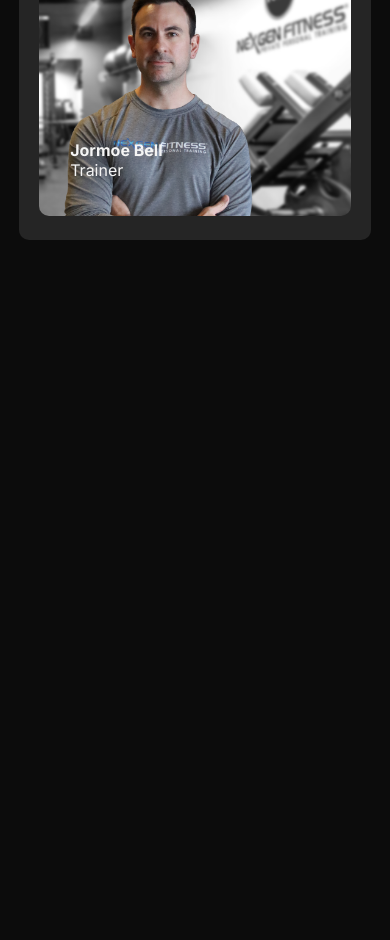
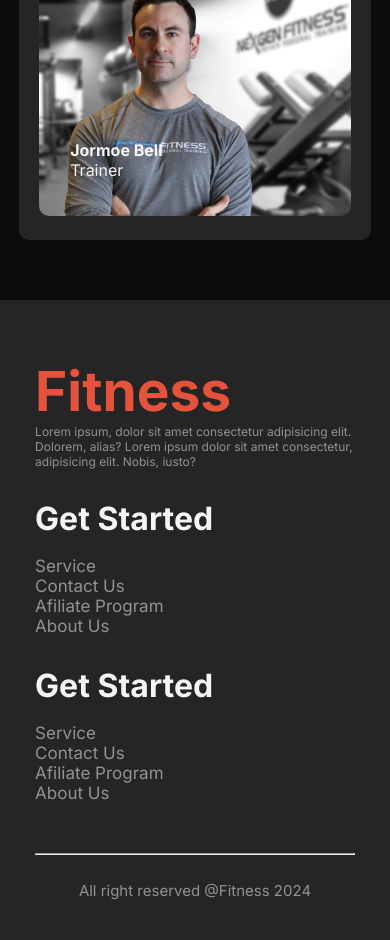
Before and after one commit to Ifuvhai/fitness-web-layout, a plain HTML site: page index.html in a window 390 px wide. Shown: the part 5100-6040 px from the top of the page. Before the commit the page ends 5400 px from the top, so only its background shows below. Drawn offline with Linux system fonts and the light colour scheme.

Commit message:
footer section created and make responsive

```diff
--- a/index.html
+++ b/index.html
@@ -203,6 +203,34 @@
 
     <footer>
 
+        <section class="footer-section">
+            <div class="footer-container">
+                <div class="footer-content">
+                    <h2 class="footer-title">Fitness</h2>
+                    <p>Lorem ipsum, dolor sit amet consectetur adipisicing elit. <br> Dolorem, alias? Lorem ipsum dolor sit amet consectetur, adipisicing elit. Nobis, iusto? </p>
+                </div>
+                <div class="footer-content">
+                    <h2 class="footer-second">Get Started</h2>
+                    <ul>
+                        <li>Service</li>
+                        <li>Contact Us</li>
+                        <li>Afiliate Program</li>
+                        <li>About Us</li>
+                    </ul>
+                </div>
+                <div class="footer-content">
+                    <h2 class="footer-second">Get Started</h2>
+                    <ul>
+                        <li>Service</li>
+                        <li>Contact Us</li>
+                        <li>Afiliate Program</li>
+                        <li>About Us</li>
+                    </ul>
+                </div>
+            </div>
+            <hr class="hr-line">
+            <p class="copyright">All right reserved @Fitness 2024</p>
+        </section>
     </footer>
 </body>
 
--- a/styles/style.css
+++ b/styles/style.css
@@ -288,6 +288,51 @@ select{
     bottom: 40px;
 }
 
+footer{
+    background-color: rgba(255, 255, 255, 0.1);
+}
+.footer-section{
+    max-width: 82%;
+    margin: 0px auto;
+    padding: 40px 0;
+}
+.footer-container{
+
+    color: whitesmoke;
+    margin-bottom: 50px;
+    display: flex;
+    justify-content: space-between;
+    /* gap: 50px; */
+}
+.footer-title{
+    font-size: 55px;
+    color: rgb(230, 83, 60);
+    margin-top: 18px;
+}
+.footer-content p{
+    font-size: 12px;
+    color: rgba(255, 255, 255, 0.5);
+}
+.footer-second{
+    font-size: 32px;
+    margin-bottom: 18px;
+}
+.footer-content > ul > li{
+    list-style: none;
+    color: rgba(255, 255, 255, 0.5);
+    font-size: 17px;
+}
+.hr-line{
+    color: rgba(255, 255, 255, 0.5);
+}
+.copyright{
+    color: rgba(255, 255, 255, 0.5);
+    font-size: 15px;
+    margin-top: 26px;
+    text-align: center;
+}
+
+
 /* responsive section starts here...  */
 @media screen and (max-width: 576px) {
     .habit-container{
@@ -331,4 +376,8 @@ select{
     .team-container{
         grid-template-columns: repeat(1, 1fr);
     }
+    .footer-container{
+        flex-direction: column;
+        gap: 30px;
+    }
 }
```
